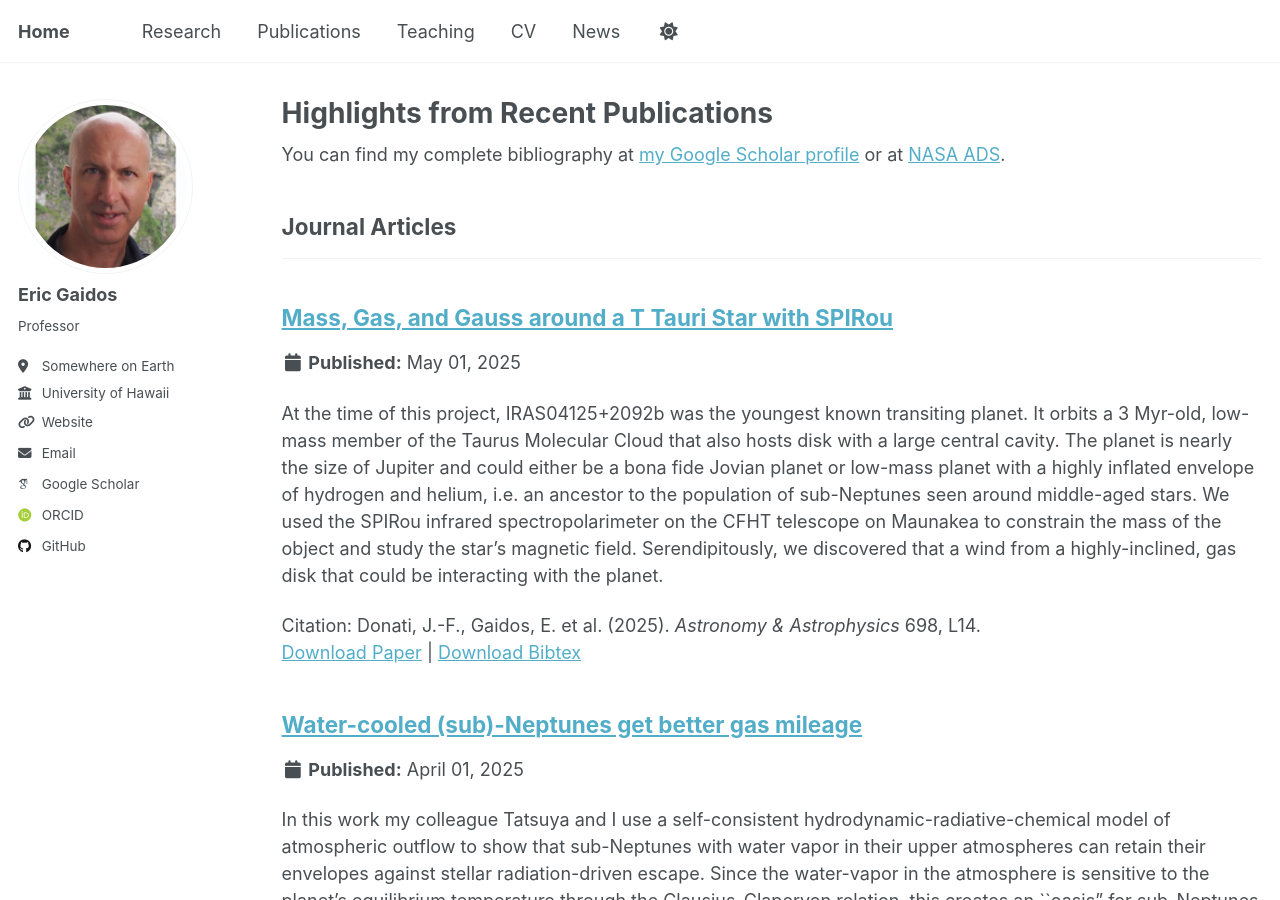
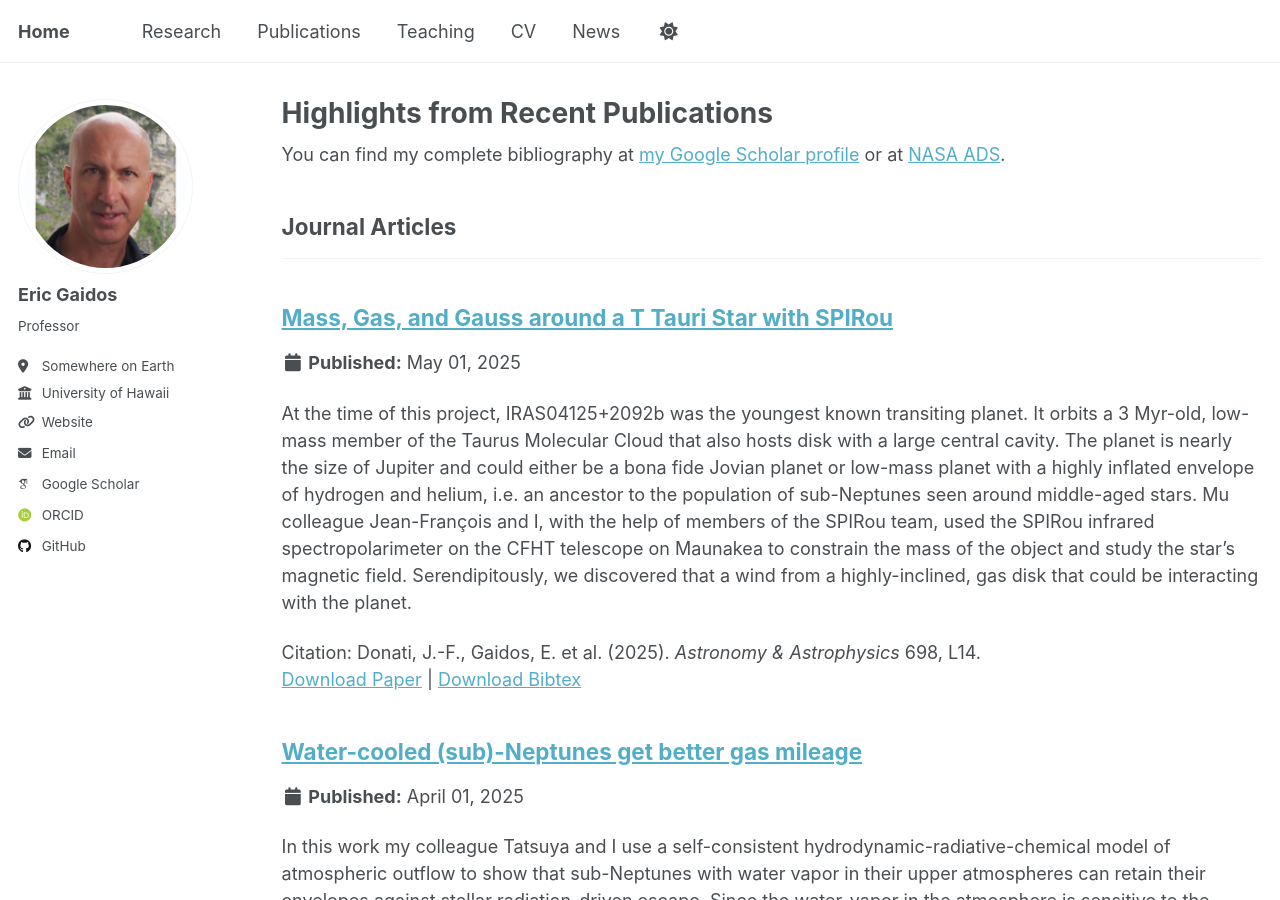
Before and after one commit to egaidos/egaidos.github.io, a Jekyll site: the page built from _pages/publications.html, in a window 1280 px wide and 900 px high. Built offline with Jekyll 4.4.1, drawn with Linux system fonts in a browser that asks for light colours; some web fonts are replaced.

Commit message:
Update 2025-05-01-paper-title-number-1.md

```diff
--- a/_publications/2025-05-01-paper-title-number-1.md
+++ b/_publications/2025-05-01-paper-title-number-1.md
@@ -11,4 +11,4 @@ paperurl: 'https://arxiv.org/pdf/2505.10564'
 bibtexurl: 'http://academicpages.github.io/files/bibtex1.bib'
 citation: 'Donati, J.-F., Gaidos, E. et al. (2025). <i>Astronomy & Astrophysics</i> 698, L14.'
 ---
-At the time of this project, IRAS04125+2092b was the youngest known transiting planet.  It orbits a 3 Myr-old, low-mass member of the Taurus Molecular Cloud that also hosts disk with a large central cavity.  The planet is nearly the size of Jupiter and could either be a bona fide Jovian planet or low-mass planet with a highly inflated envelope of hydrogen and helium, i.e. an ancestor to the population of sub-Neptunes seen around middle-aged stars.  We used the SPIRou infrared spectropolarimeter on the CFHT telescope on Maunakea to constrain the mass of the object and study the star's magnetic field.  Serendipitously, we discovered that a wind from a highly-inclined, gas disk that could be interacting with the planet.
+At the time of this project, IRAS04125+2092b was the youngest known transiting planet.  It orbits a 3 Myr-old, low-mass member of the Taurus Molecular Cloud that also hosts disk with a large central cavity.  The planet is nearly the size of Jupiter and could either be a bona fide Jovian planet or low-mass planet with a highly inflated envelope of hydrogen and helium, i.e. an ancestor to the population of sub-Neptunes seen around middle-aged stars.  Mu colleague Jean-François and I, with the help of members of the SPIRou team, used the SPIRou infrared spectropolarimeter on the CFHT telescope on Maunakea to constrain the mass of the object and study the star's magnetic field.  Serendipitously, we discovered that a wind from a highly-inclined, gas disk that could be interacting with the planet.
```
